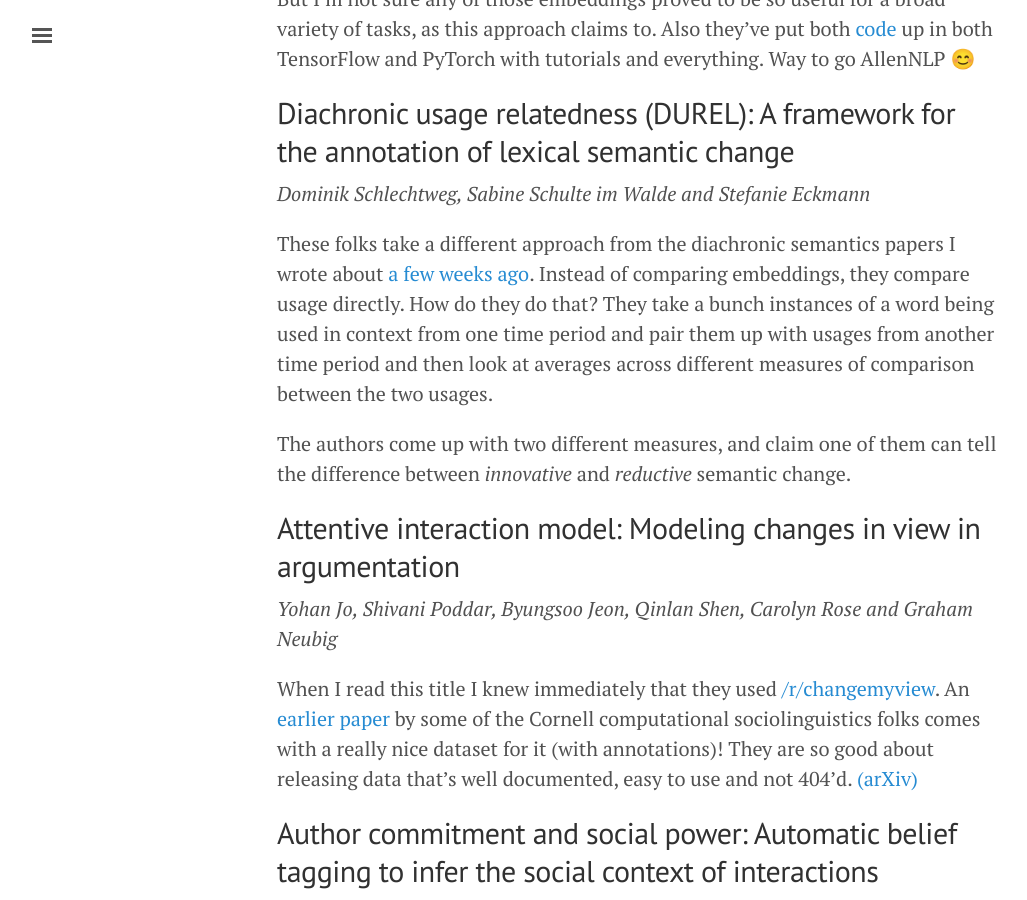
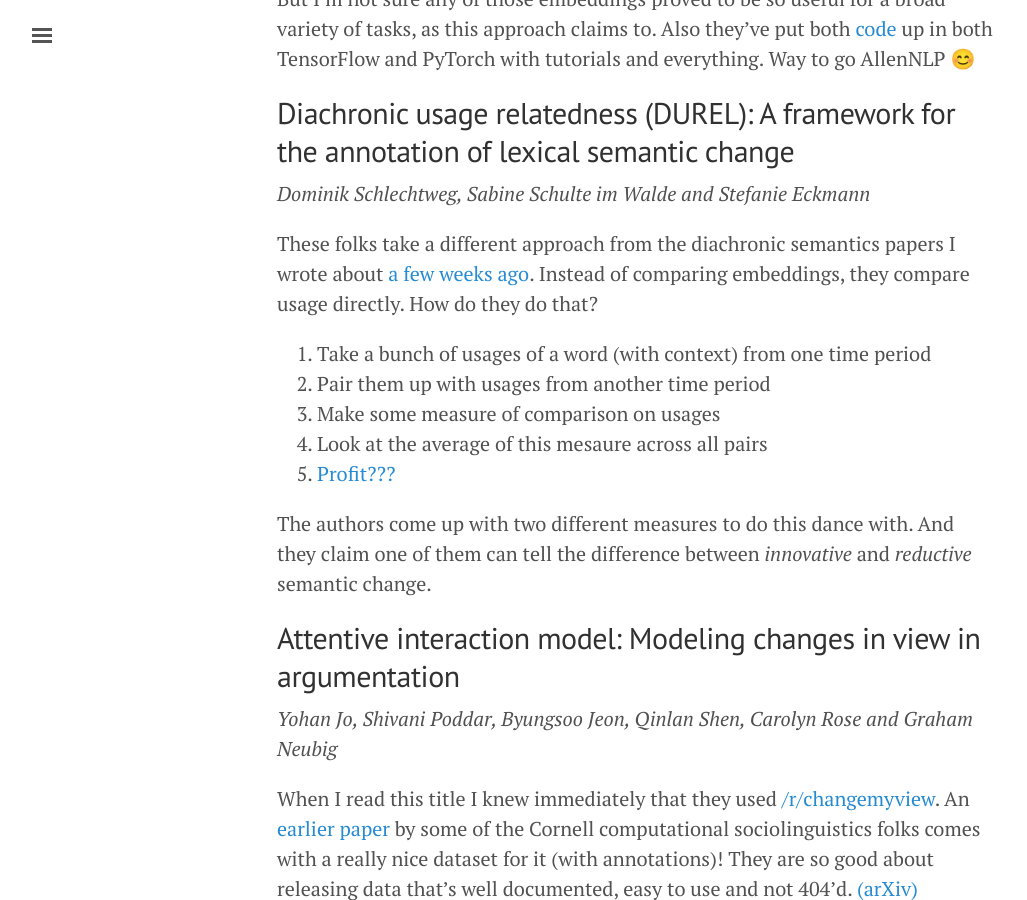
Before and after one commit to winobes/winobes.github.io, a Jekyll site: the page built from _posts/2018-04-28-naacl-2018.md, in a window 1280 px wide and 900 px high, scrolled down 1738 px. Shown: the whole window, without its empty margins (3-1030 px from the left). Built offline with Jekyll 4.4.1, drawn with Linux system fonts in a browser that asks for light colours; some of the changed text lies outside the part shown.

Commit message:
some edits

```diff
--- a/_posts/2018-04-28-naacl-2018.md
+++ b/_posts/2018-04-28-naacl-2018.md
@@ -18,7 +18,7 @@ _Beata Beigman Klebanov, Chee Wee (Ben) Leong and Michael Flor_
 
 Interesting to note that Beata Beigman Klemanov (what an iconic name by the way) works at ETS. It makes sense to me that the people who make those tests would be into this kind of annotation. It's also cool that it's non-native English  because you don't see a lot of datasets that are explicitly that and I don't know what percentage of English speakers are non-native but I'm sure it's a ***lot***\*.
 
-\* Holy #\*@%! L2 English speakers outnumber L1 speakers by a ration of 3 to 1!
+\* Holy #\*@%! L2 English speakers [outnumber L1 speakers](https://en.wikipedia.org/wiki/Second_language#Foreign_language) by a ration of 3 to 1!
 
 
 ## Dear Sir or Madam, May I introduce the YAFC corpus: Corpus, benchmarks and metrics for formality style transfer
@@ -42,9 +42,14 @@ I was a little skeptical of this work at first, I mean [hasn't](https://arxiv.or
 ## Diachronic usage relatedness (DUREL): A framework for the annotation of lexical semantic change
 _Dominik Schlechtweg, Sabine Schulte im Walde and Stefanie Eckmann_
 
-These folks take a different approach from the diachronic semantics papers I wrote about [a few weeks ago]({% post_url 2018-04-28-naacl-2018 %}). Instead of comparing embeddings, they compare usage directly. How do they do that? They take a bunch instances of a word being used in context from one time period and pair them up with usages from another time period and then look at averages across different measures of comparison between the two usages.
+These folks take a different approach from the diachronic semantics papers I wrote about [a few weeks ago]({% post_url 2018-04-28-naacl-2018 %}). Instead of comparing embeddings, they compare usage directly. How do they do that?
+1. Take a bunch of usages of a word (with context) from one time period
+2. Pair them up with usages from another time period
+3. Make some measure of comparison on usages
+4. Look at the average of this mesaure across all pairs
+5. [Profit???](https://arxiv.org/abs/1804.06517)
 
-The authors come up with two different measures, and claim one of them can tell the difference between _innovative_ and _reductive_ semantic change.
+The authors come up with two different measures to do this dance with. And they claim one of them can tell the difference between _innovative_ and _reductive_ semantic change.
 
 ## Attentive interaction model: Modeling changes in view in argumentation
 _Yohan Jo, Shivani Poddar, Byungsoo Jeon, Qinlan Shen, Carolyn Rose and Graham Neubig_
@@ -67,10 +72,13 @@ There is also this [Github project](https://github.com/rpryzant/deconfounded_lex
 _Kristina Gulordava, Marco Baroni, Tal Linzen, Piotr Bojanowski and Edouard Grave_
 
 Dad joke level title, but atually pretty descriptive. The authors want to see if RNNs learn abstract hierarchical syntactic structure. In other words, do they understand the ways in which words build into phrases and phrases build into sentences, and how they're connected once they do?
->
-> To test this, they test if the RNN language model can get syntactic number agreement right in meaningless (but syntactically correct) sentences like "The colorless greed **ideas** I ate with the chair **sleep** furiously". In this example, if the RNN predicts _sleep_, which agrees with _ideas_ rather than _sleeps_, then that's evidence the RNN understands the syntactic structure.
+
+To test this, they test if the RNN language model can get syntactic number agreement right in meaningless (but syntactically correct) sentences like "The colorless greed **ideas** I ate with the chair **sleep** furiously". In this example, if the RNN predicts _sleep_, which agrees with _ideas_ rather than _sleeps_, then that's evidence the RNN understands the syntactic structure.
 
 ## Deep dungeons and dragons: Learning character-action interactions from role-playing game transcripts
 _Annie Louis and Charles Sutton_
 
 Well this is clearly awesome. I'm not sure exactly what it means for a character to interact with an action, but I'm excited to find out. Couldn't find so much as an abstract online, and the authors' past work doesn't have any big hints so we'll have to wait to find out.
+
+
+That's all for now! But there are many many more papers that sound interesting. I'll follow up in June with another blog post about what stood out at NAACL 😊
```
